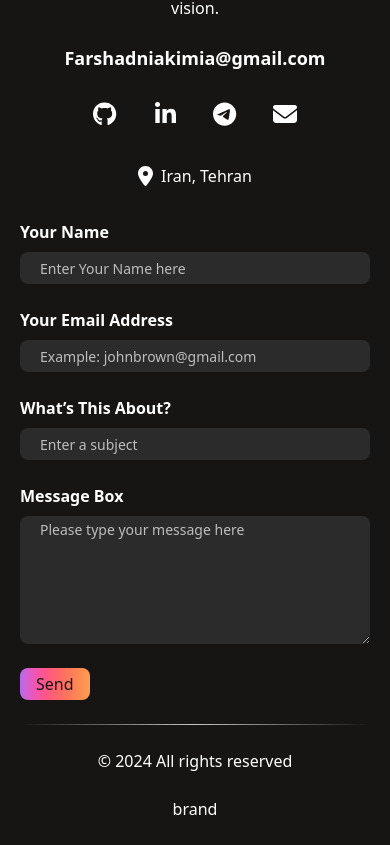
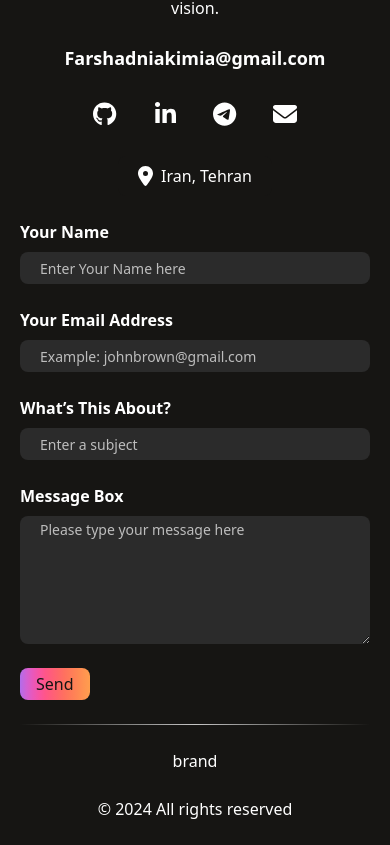
Before and after one commit to kimiafarshadnia/portfolio, a Next.js app: page / in a window 390 px wide. Shown: the part 4885-5730 px from the top of the page. Built offline with nearby package versions, Linux system fonts and the light colour scheme.

Commit message:
footer changed

```diff
--- a/src/components/shared/footer.tsx
+++ b/src/components/shared/footer.tsx
@@ -4,11 +4,11 @@ export const Footer = () => {
         <footer className='dark:bg-darkMode dark:text-white px-5 md:px-0'>
             <div className='container mx-auto flex flex-col gap-6'>
                 <div className='bg-gradient-to-r from-[#C6C6C600] via-[#C6C6C6] to-[#C6C6C600] h-px'></div>
-                <div className='w-full pb-6 flex flex-col md:flex-row justify-center items-center md:items-baseline md:justify-between gap-6 md:gap-0'>
-                        <p>© {(new Date().getFullYear())} All rights reserved</p>
-                        <div>
-                            brand
-                        </div>
+                <div className='w-full pb-6 flex flex-col-reverse md:flex-row justify-center items-center md:items-baseline md:justify-between gap-6 md:gap-0'>
+                    <p>© {(new Date().getFullYear())} All rights reserved</p>
+                    <div>
+                        brand
+                    </div>
                 </div>
             </div>
         </footer>
```
